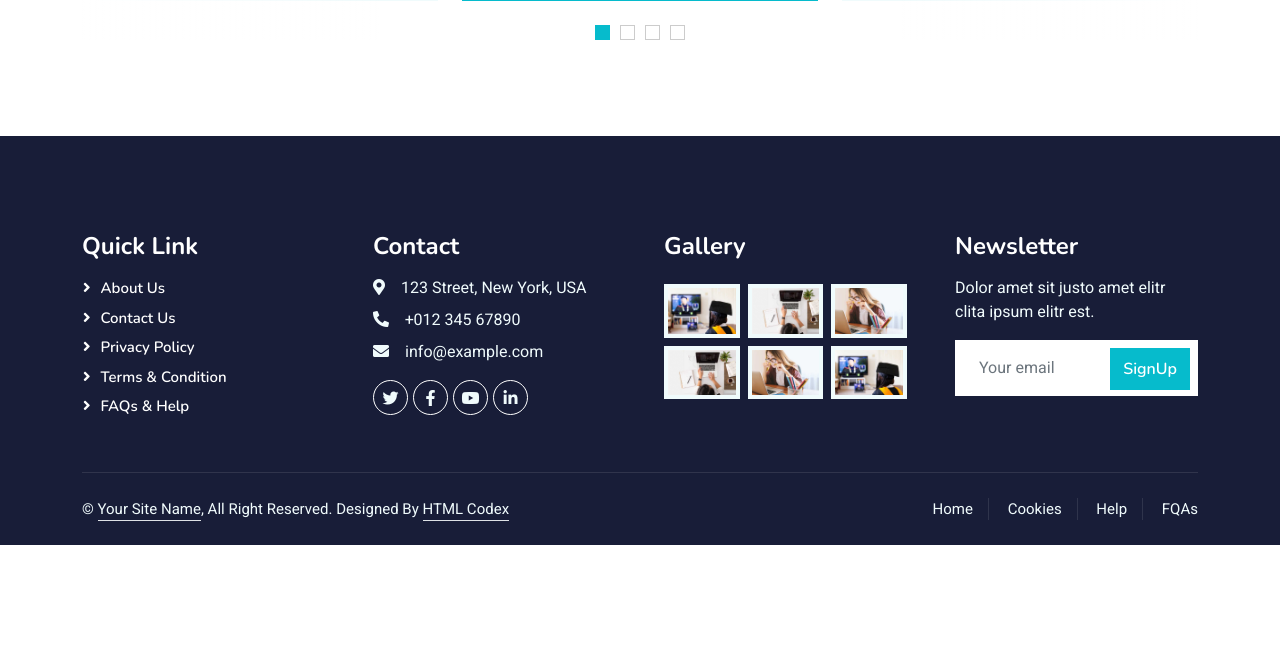
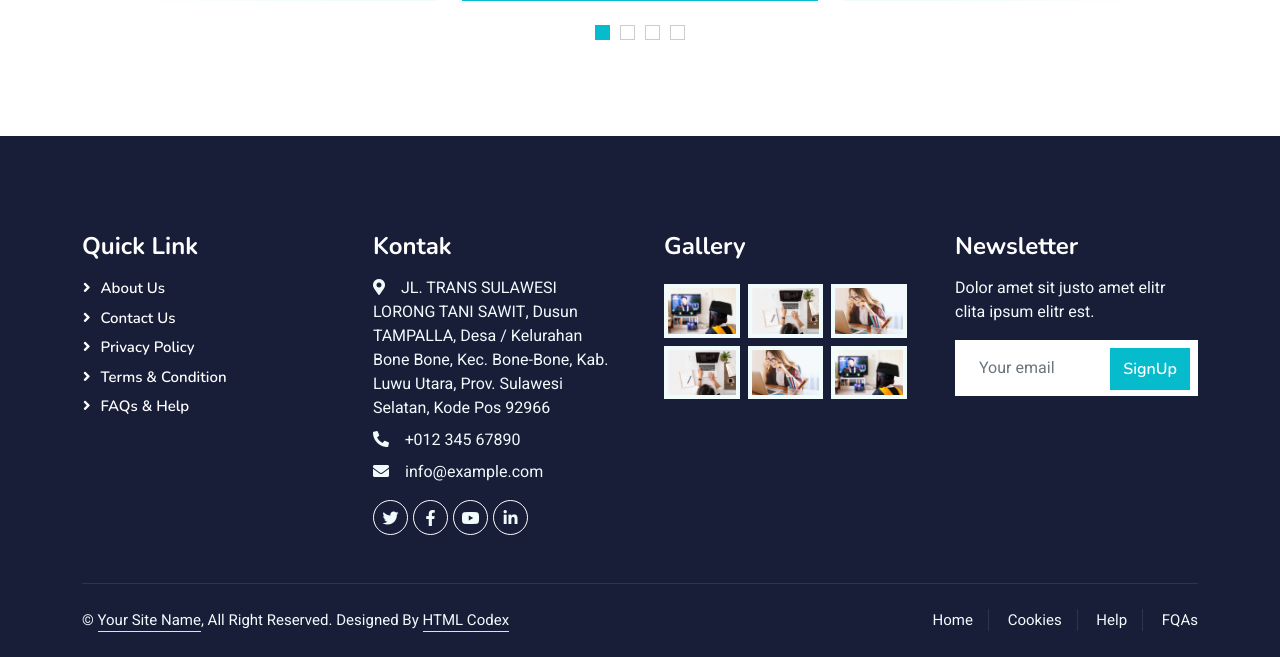
Before and after one commit to andpromobile/sipsalu, a PHP site: page /sipsalu/beranda/index.php in a window 1280 px wide. Shown: the part 4270-4927 px from the top of the page. Before the commit the page ends 4815 px from the top, so only its background shows below. Run offline with PHP 8.4, Linux system fonts and the light colour scheme; some libraries are stand-ins or nearby versions.

Commit message:
Update index.php

```diff
--- a/beranda/index.php
+++ b/beranda/index.php
@@ -9,7 +9,7 @@
     <meta content="" name="description">
 
     <!-- Favicon -->
-    <link href="img/favicon.ico" rel="icon">
+    <link href="img/logo-sekolah.jpg" rel="icon">
 
     <!-- Google Web Fonts -->
     <link rel="preconnect" href="https://fonts.googleapis.com">
@@ -54,7 +54,7 @@
                 <div class="nav-item dropdown">
                     <a href="index.html" class="nav-link dropdown-toggle active" data-bs-toggle="dropdown">Beranda</a>
                     <div class="dropdown-menu fade-down m-0">
-                        <a href="#" class="dropdown-item">Sambutan Kepala Sekolah</a>
+                        <a href="#sambutan" class="dropdown-item">Sambutan Kepala Sekolah</a>
                         <a href="#" class="dropdown-item">Berita Terbaru</a>
                         <a href="#" class="dropdown-item">Galeri Sekolah</a>
                     </div>
@@ -181,7 +181,7 @@
 
 
     <!-- About Start -->
-    <div class="container-xxl py-5">
+    <div class="container-xxl py-5" id="sambutan">
         <div class="container">
             <div class="row g-5">
                 <div class="col-lg-6 wow fadeInUp" data-wow-delay="0.1s" style="min-height: 400px;">
@@ -536,8 +536,8 @@
                     <a class="btn btn-link" href="">FAQs & Help</a>
                 </div>
                 <div class="col-lg-3 col-md-6">
-                    <h4 class="text-white mb-3">Contact</h4>
-                    <p class="mb-2"><i class="fa fa-map-marker-alt me-3"></i>123 Street, New York, USA</p>
+                    <h4 class="text-white mb-3">Kontak</h4>
+                    <p class="mb-2"><i class="fa fa-map-marker-alt me-3"></i>JL. TRANS SULAWESI LORONG TANI SAWIT, Dusun TAMPALLA, Desa / Kelurahan Bone Bone, Kec. Bone-Bone, Kab. Luwu Utara, Prov. Sulawesi Selatan, Kode Pos 92966</p>
                     <p class="mb-2"><i class="fa fa-phone-alt me-3"></i>+012 345 67890</p>
                     <p class="mb-2"><i class="fa fa-envelope me-3"></i>info@example.com</p>
                     <div class="d-flex pt-2">
```
